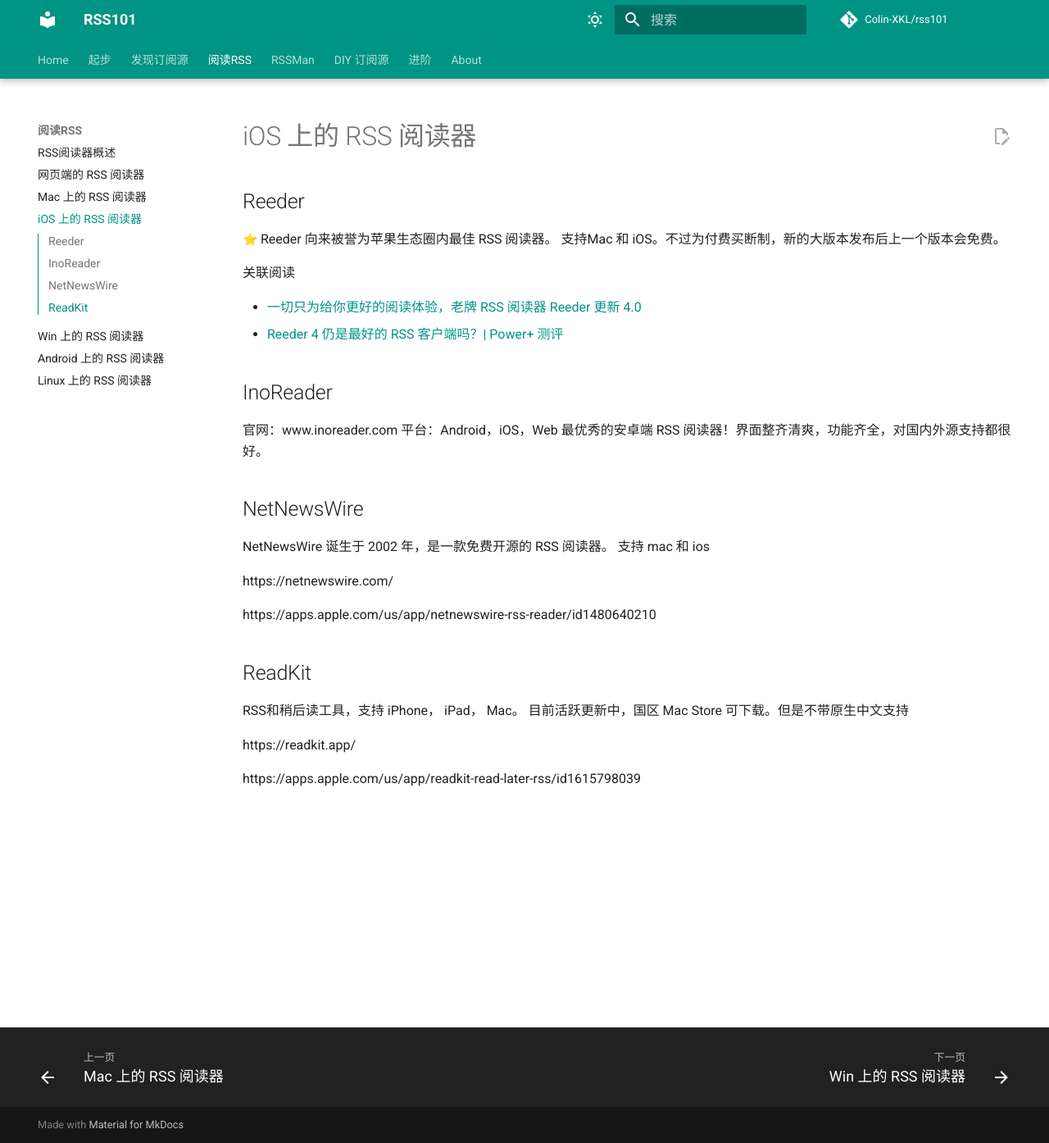
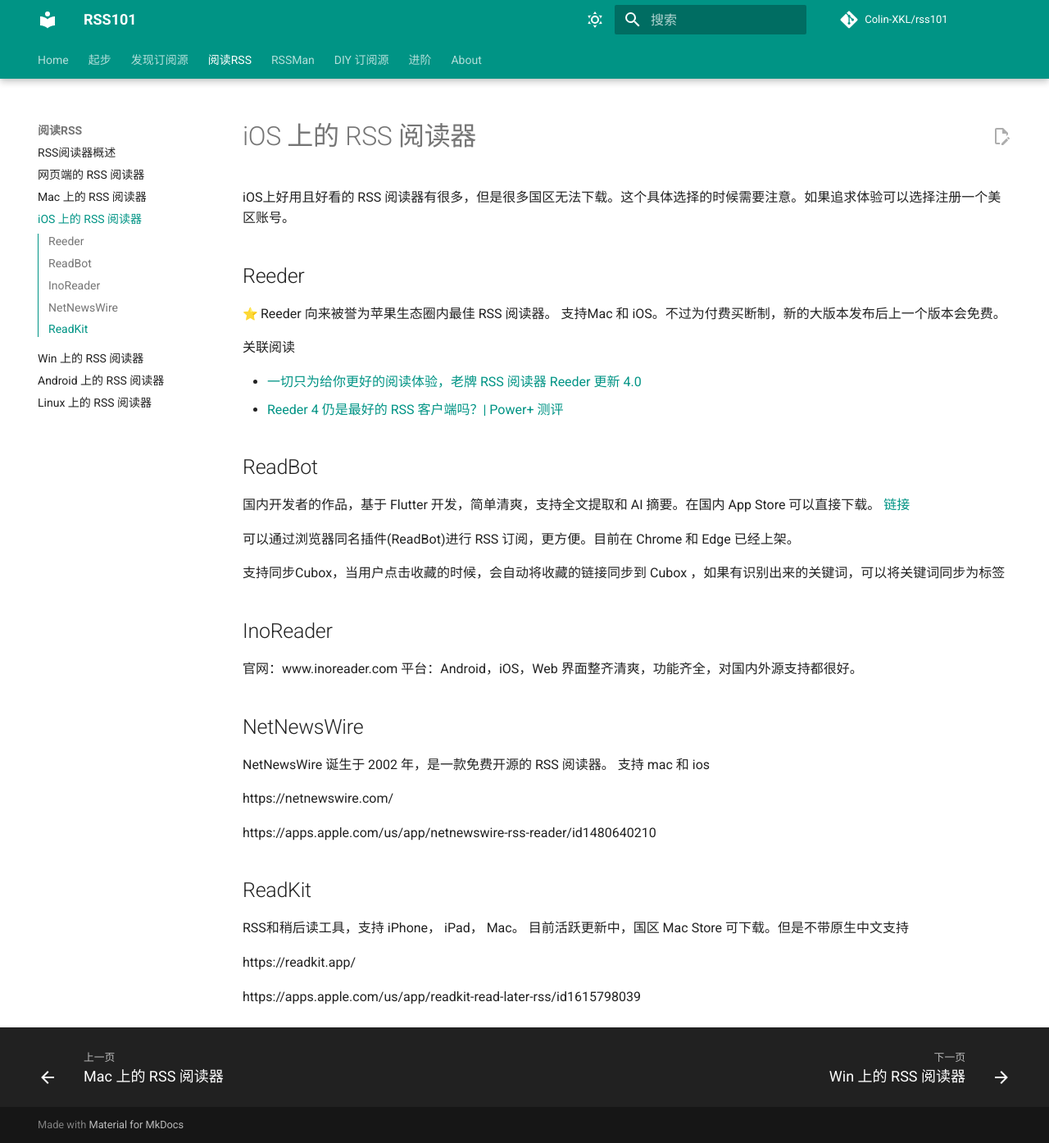
Before and after one commit to Colin-XKL/rss101, an MkDocs documentation site: the page built from docs/read-feed/reader-for-ios.md, in a window 1280 px wide and 1394 px high. Shown: the whole window at 82% size. Built offline with MkDocs 1.6.1 and Material for MkDocs 9.7.7, drawn with Linux system fonts in a browser that asks for light colours; emoji names are drawn with the system emoji font; comment, search, counter and statistics services are not loaded.

Commit message:
Update reader-for-ios.md

```diff
--- a/docs/read-feed/reader-for-ios.md
+++ b/docs/read-feed/reader-for-ios.md
@@ -1,3 +1,5 @@
+iOS上好用且好看的 RSS 阅读器有很多，但是很多国区无法下载。这个具体选择的时候需要注意。如果追求体验可以选择注册一个美区账号。
+
 ## Reeder
 :star: Reeder 向来被誉为苹果生态圈内最佳 RSS 阅读器。 支持Mac 和 iOS。不过为付费买断制，新的大版本发布后上一个版本会免费。
 
@@ -6,11 +8,19 @@
 - [一切只为给你更好的阅读体验，老牌 RSS 阅读器 Reeder 更新 4.0](https://sspai.com/post/54241)
 - [Reeder 4 仍是最好的 RSS 客户端吗？| Power+ 测评](https://sspai.com/post/54294)
 
+## ReadBot
+国内开发者的作品，基于 Flutter 开发，简单清爽，支持全文提取和 AI 摘要。在国内 App Store 可以直接下载。 [链接](https://apps.apple.com/us/app/readbot/id6449085999)
+
+可以通过浏览器同名插件(ReadBot)进行 RSS 订阅，更方便。目前在 Chrome 和 Edge 已经上架。
+
+支持同步Cubox，当用户点击收藏的时候，会自动将收藏的链接同步到 Cubox ，如果有识别出来的关键词，可以将关键词同步为标签
+
 
 ## InoReader
+
 官网：www.inoreader.com
 平台：Android，iOS，Web
-最优秀的安卓端 RSS 阅读器！界面整齐清爽，功能齐全，对国内外源支持都很好。
+界面整齐清爽，功能齐全，对国内外源支持都很好。
 
 
 
```
